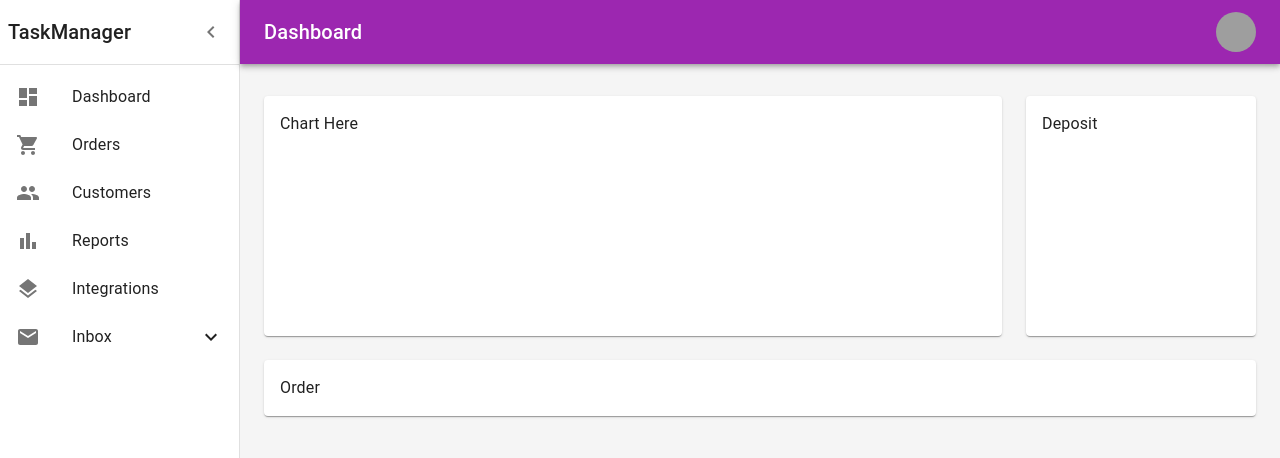
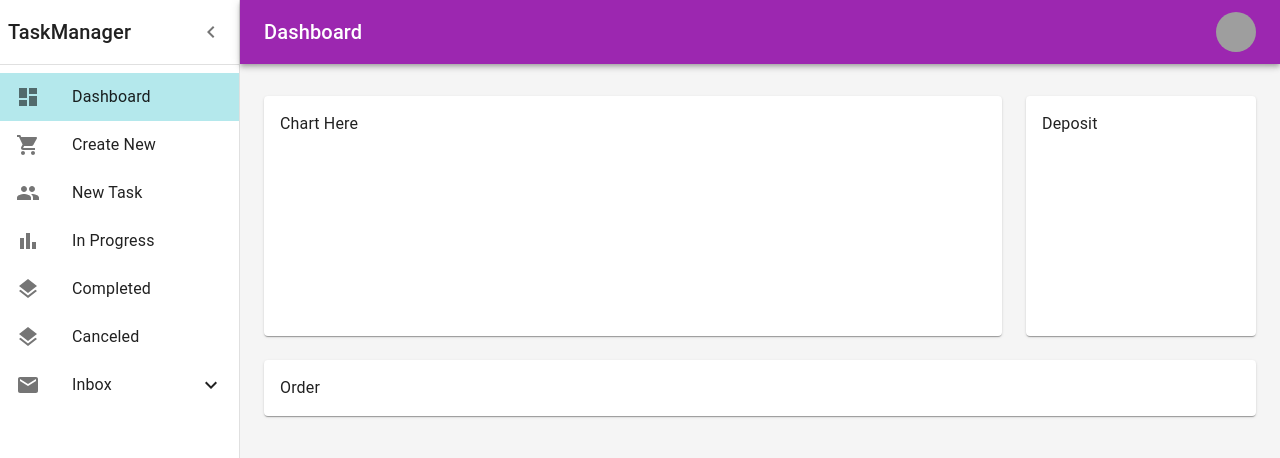
Before and after one commit to devmamunur/PMSGo, a React (Vite) app in the folder frontend/: page / in a window 1280 px wide. Shown: the top 458 px of the page. Built offline with nearby package versions, Linux system fonts and the light colour scheme; grey boxes are pictures that could not be loaded.

Commit message:
Added Nave link in dashboard side-nave also active current route link

```diff
--- a/frontend/src/components/MasterLayout/Drawer.jsx
+++ b/frontend/src/components/MasterLayout/Drawer.jsx
@@ -17,6 +17,7 @@ import MailIcon from "@mui/icons-material/Mail";
 import {ExpandLess, ExpandMore, StarBorder} from "@mui/icons-material";
 import {StyledDrawer} from "../../styeldComponent/DashboardLayout.js";
 import {Collapse} from "@mui/material";
+import {StyledNavLink} from "../../styeldComponent/NavLink.js";
 
 const DrawerComponent = ({open, clickDrawer}) => {
 
@@ -28,7 +29,6 @@ const DrawerComponent = ({open, clickDrawer}) => {
     const toggleDrawer = () => {
         clickDrawer()
     }
-
 
     return (
         <StyledDrawer variant="permanent" open={open}>
@@ -54,36 +54,41 @@ const DrawerComponent = ({open, clickDrawer}) => {
             </Toolbar>
             <Divider/>
             <List component="nav">
-
-                <ListItemButton>
+                <ListItemButton component={StyledNavLink} to="/">
                     <ListItemIcon>
                         <DashboardIcon />
                     </ListItemIcon>
                     <ListItemText primary="Dashboard" />
                 </ListItemButton>
-                <ListItemButton>
+                <ListItemButton component={StyledNavLink} to="/create">
                     <ListItemIcon>
                         <ShoppingCartIcon />
                     </ListItemIcon>
-                    <ListItemText primary="Orders" />
+                    <ListItemText primary="Create New" />
                 </ListItemButton>
-                <ListItemButton>
+                <ListItemButton component={StyledNavLink} to="/new-task">
                     <ListItemIcon>
                         <PeopleIcon />
                     </ListItemIcon>
-                    <ListItemText primary="Customers" />
+                    <ListItemText primary="New Task" />
                 </ListItemButton>
-                <ListItemButton>
+                <ListItemButton component={StyledNavLink} to="/progress">
                     <ListItemIcon>
                         <BarChartIcon />
                     </ListItemIcon>
-                    <ListItemText primary="Reports" />
+                    <ListItemText primary="In Progress" />
                 </ListItemButton>
-                <ListItemButton>
+                <ListItemButton component={StyledNavLink} to="/completed">
                     <ListItemIcon>
                         <LayersIcon />
                     </ListItemIcon>
-                    <ListItemText primary="Integrations" />
+                    <ListItemText primary="Completed" />
+                </ListItemButton>
+                <ListItemButton component={StyledNavLink} to="/canceled">
+                    <ListItemIcon>
+                        <LayersIcon />
+                    </ListItemIcon>
+                    <ListItemText primary="Canceled" />
                 </ListItemButton>
                 <ListItemButton onClick={handleClickInbox}>
                     <ListItemIcon>
@@ -102,7 +107,6 @@ const DrawerComponent = ({open, clickDrawer}) => {
                         </ListItemButton>
                     </List>
                 </Collapse>
-
             </List>
         </StyledDrawer>
     );
```
